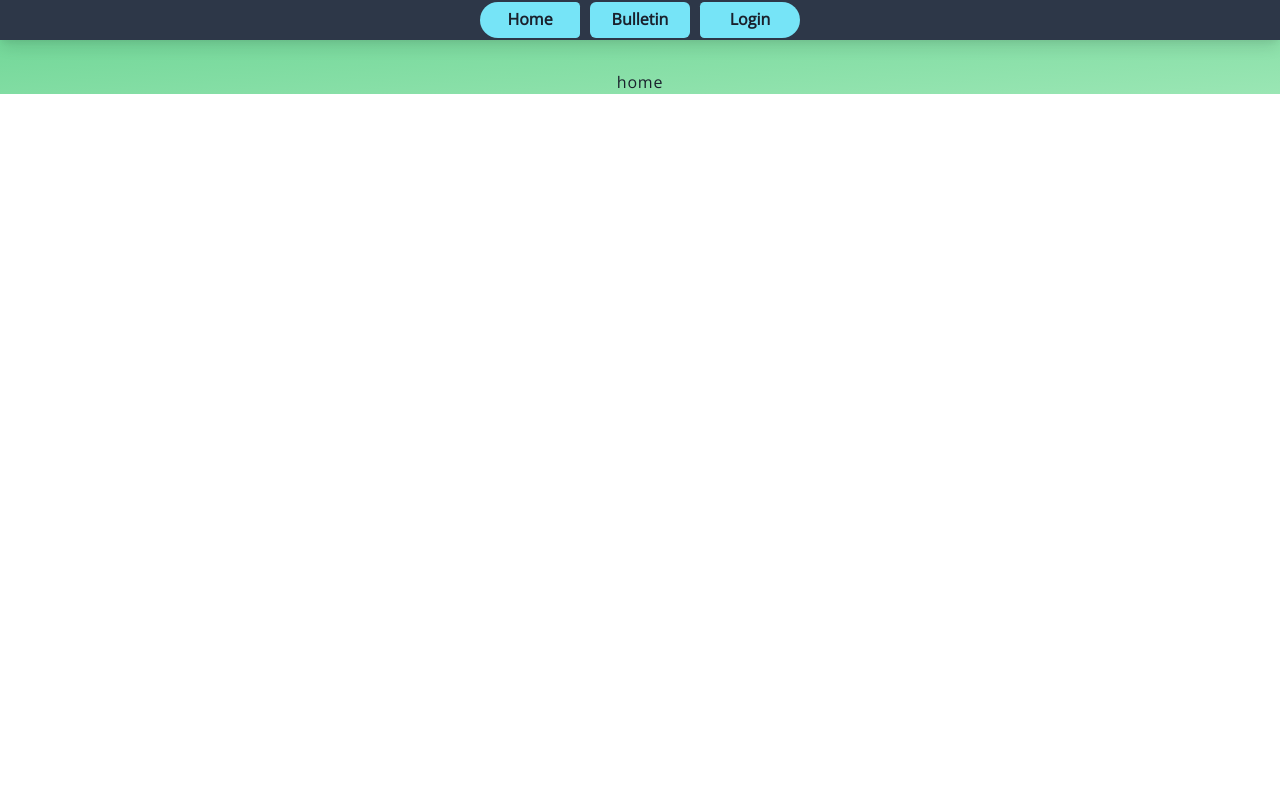
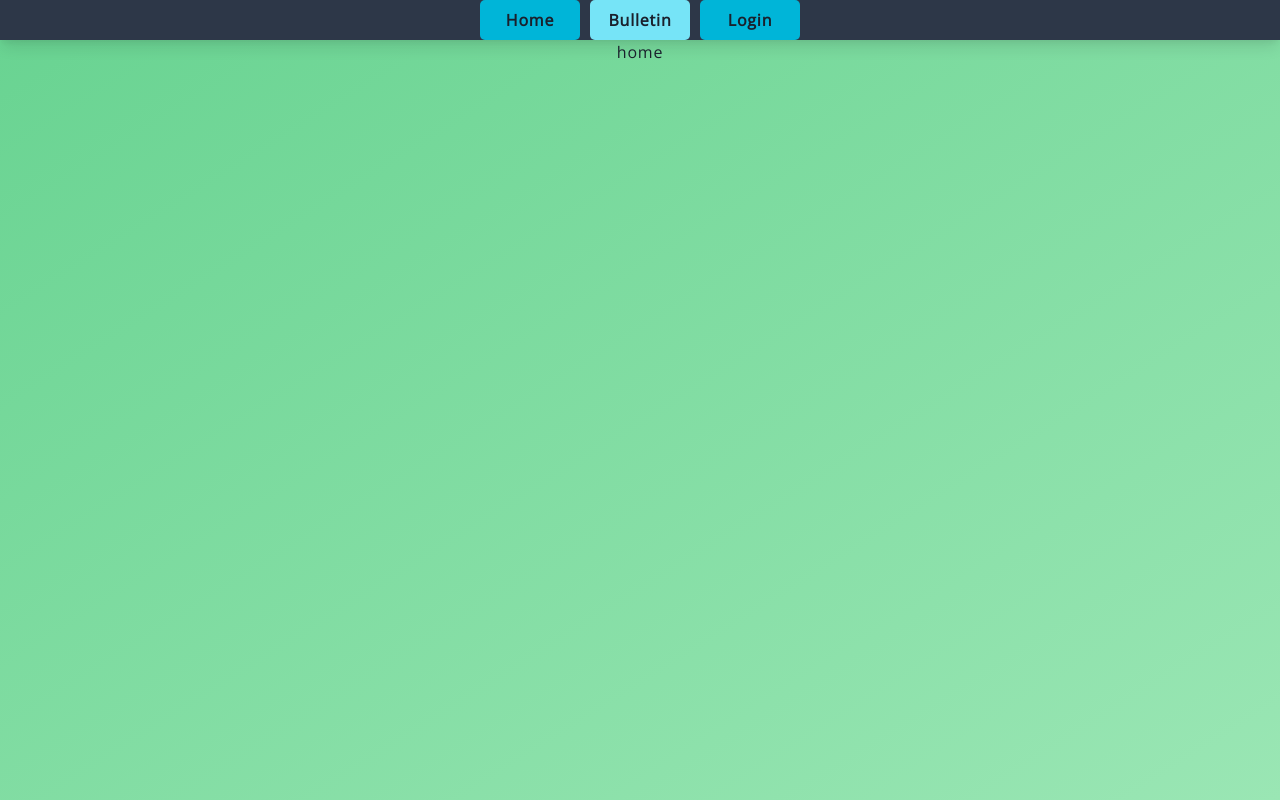
Before and after one commit to airincs/town-crossing-dev, a React (Create React App) app in the folder client/: page / in a window 1280 px wide. Built offline with nearby package versions, Linux system fonts and the light colour scheme.

Commit message:
Added framer motion and CSS work

```diff
--- a/client/src/components/Bulletin/Bulletin.tsx
+++ b/client/src/components/Bulletin/Bulletin.tsx
@@ -12,7 +12,6 @@ import {
 } from "@chakra-ui/react";
 import NoteForm from "../NoteForm/NoteForm";
 import Note from "./Note/Note";
-import { motion, LazyMotion, domAnimation, m } from "framer-motion";
 
 const Bulletin: FC = () => {
   const notes = useSelector((state: any) => state.notes);
@@ -24,40 +23,35 @@ const Bulletin: FC = () => {
   }, [notes]);
 
   return (
-    <Flex justify={"space-between"} w={"80vw"}>
     <Flex
       direction={"column"}
       align={"center"}
-        justify={"space-between"}
-        width={"40vw"}
-        bg={"blackAlpha.400"}
-      >
-        <Flex>
-          <FormControl></FormControl>
-        </Flex>
-        <NoteForm />
-      </Flex>
-      <Flex
-        direction={"column"}
-        align={"center"}
-        width={"60vw"}
+      width={{ base: "100vw", md: "80vw" }}
       bg={"whiteAlpha.300"}
     >
-        <Text>Bulletin</Text>
       <Flex
         direction={"column"}
         overflowY={"scroll"}
-          width={"90%"}
+        width={{ base: "100%", md: "90%" }}
         align={"center"}
         maxH={"80vh"}
+        paddingTop={"30px"}
+        paddingBottom={"30px"}
+        marginTop={"5px"}
+        marginBottom={"5px"}
       >
         {searchedNotes.map((note: any) => (
-            <Box key={note._id} shadow={"2xl"}>
+          <Box
+            key={note._id}
+            shadow={"2xl"}
+            paddingTop={{ base: "0px", md: "10px" }}
+            paddingBottom={{ base: "0px", md: "10px" }}
+          >
             <Note note={note} />
           </Box>
         ))}
       </Flex>
-      </Flex>
+      <NoteForm />
     </Flex>
   );
 };
--- a/client/src/components/Bulletin/Note/Note.tsx
+++ b/client/src/components/Bulletin/Note/Note.tsx
@@ -1,4 +1,4 @@
-import React, { FC } from "react";
+import React, { FC, useRef } from "react";
 import {
   Box,
   Text,
@@ -8,6 +8,7 @@ import {
   Flex,
   chakra,
   BoxProps,
+  useMediaQuery,
 } from "@chakra-ui/react";
 import { deleteNote, loveNote } from "../../../actions/notes";
 import { useDispatch } from "react-redux";
@@ -24,6 +25,7 @@ const Note = ({ note }: AppProps) => {
   const MotionAvatar = motion<Omit<any, "transition">>(Avatar);
   const MotionFlex = motion<Omit<any, "transition">>(Flex);
   const FramerButton = chakra(motion.button);
+  const isSmall = useMediaQuery("(min-width: 480px)");
 
   const NotLoggedInAlert = () => {
     const toast = createStandaloneToast();
@@ -42,14 +44,17 @@ const Note = ({ note }: AppProps) => {
       rounded={"25px"}
       align={"center"}
       bg={note.color}
-      w={"500px"}
-      h={"150px"}
+      w={{ base: "350px", md: "500px" }}
+      h={{ base: "300px", md: "150px" }}
       marginBottom={"5px"}
       gap={"5px"}
       textAlign={"center"}
       color="black"
       whileHover={{ scale: 1.1 }}
       whileTap={{ scale: 1 }}
+      initial={{ opacity: 0.3 }}
+      whileInView={isSmall ? { opacity: 1, scale: 1.2 } : { opacity: 1 }}
+      viewport={isSmall ? { amount: "all" } : { amount: "some" }}
     >
       <Flex
         width={"30%"}
--- a/client/src/components/Header/Header.tsx
+++ b/client/src/components/Header/Header.tsx
@@ -1,15 +1,17 @@
 import React, { FC, useState, useEffect } from "react";
-import { Flex, Button, Avatar, Text } from "@chakra-ui/react";
+import { Flex, Button, Avatar, Text, Box } from "@chakra-ui/react";
 import { Link } from "react-router-dom";
 import { useDispatch } from "react-redux";
 import { useNavigate, useLocation } from "react-router-dom";
 import decode from "jwt-decode";
+import { motion } from "framer-motion";
 
 const Header: FC = () => {
   const [user, setUser] = useState<any>();
   const dispatch = useDispatch();
   const navigate = useNavigate();
   const location = useLocation();
+  const MotionFlex = motion<Omit<any, "transition">>(Flex);
 
   useEffect(() => {
     const value = localStorage.getItem("profile");
@@ -43,15 +45,37 @@ const Header: FC = () => {
       gap={"10px"}
       shadow={"lg"}
     >
-      <Button h={"90%"} roundedLeft={"25px"} w={"100px"} bg={"cyan.300"}>
-        <Link to="/">Home</Link>
-      </Button>
-      <Button h={"90%"} w={"100px"} bg={"cyan.300"}>
-        <Link to="/bulletin">Bulletin</Link>
-      </Button>
+      <Link to="/">
+        <MotionFlex
+          justify={"center"}
+          align={"center"}
+          height={"40px"}
+          rounded={"5px"}
+          w={"100px"}
+          bg={"cyan.500"}
+          whileHover={{ scale: 1.1 }}
+          whileTap={{ scale: 1.1 }}
+        >
+          <Text fontWeight={"bold"}>Home</Text>
+        </MotionFlex>
+      </Link>
+      <Link to="/bulletin">
+        <MotionFlex
+          justify={"center"}
+          align={"center"}
+          height={"40px"}
+          rounded={"5px"}
+          w={"100px"}
+          bg={"cyan.300"}
+          whileHover={{ scale: 1.1 }}
+          whileTap={{ scale: 1.1 }}
+        >
+          <Text fontWeight={"bold"}>Bulletin</Text>
+        </MotionFlex>
+      </Link>
       {user ? (
         <>
-          <Flex direction={"column"} w={"100px"} align={"center"}>
+          <Flex w={"100px"} align={"center"} mr={"30px"} ml={"auto"}>
             <Avatar
               bg={"transparent"}
               size={"md"}
@@ -60,14 +84,36 @@ const Header: FC = () => {
             />
             <Text fontSize={"xs"}>{user.result.username}</Text>
           </Flex>
-          <Button h={"90px"} onClick={logout} bg={"cyan.300"} w={"100px"}>
-            Logout
-          </Button>{" "}
+          <MotionFlex
+            justify={"center"}
+            align={"center"}
+            height={"40px"}
+            rounded={"5px"}
+            w={"100px"}
+            bg={"cyan.500"}
+            onClick={logout}
+            mr={"30px"}
+            whileHover={{ scale: 1.1 }}
+            whileTap={{ scale: 1.1 }}
+          >
+            <Text fontWeight={"bold"}>Logout</Text>
+          </MotionFlex>
         </>
       ) : (
-        <Button h={"90%"} roundedRight={"25px"} w={"100px"} bg={"cyan.300"}>
-          <Link to="/login">Login</Link>
-        </Button>
+        <Link to="/login">
+          <MotionFlex
+            justify={"center"}
+            align={"center"}
+            height={"40px"}
+            rounded={"5px"}
+            w={"100px"}
+            bg={"cyan.500"}
+            whileHover={{ scale: 1.1 }}
+            whileTap={{ scale: 1.1 }}
+          >
+            <Text fontWeight={"bold"}>Login</Text>
+          </MotionFlex>
+        </Link>
       )}
     </Flex>
   );
--- a/client/src/components/NoteForm/NoteForm.tsx
+++ b/client/src/components/NoteForm/NoteForm.tsx
@@ -78,7 +78,7 @@ const NoteForm = () => {
 
   return (
     <>
-      <Button color={"black"} bg={"cyan.300"} onClick={onOpen}>
+      <Button color={"black"} bg={"cyan.300"} onClick={onOpen} w={"50%"}>
         Post a Note!
       </Button>
       <Drawer
--- a/client/src/pages/BulletinPage.tsx
+++ b/client/src/pages/BulletinPage.tsx
@@ -1,5 +1,5 @@
 import React, { FC, useEffect } from "react";
-import { Container, Flex, Box } from "@chakra-ui/react";
+import { Container, Flex, Box, Text } from "@chakra-ui/react";
 import { useDispatch } from "react-redux";
 import { getNotes } from "../actions/notes";
 import Bulletin from "../components/Bulletin/Bulletin";
@@ -26,6 +26,7 @@ const BulletinPage: FC = () => {
         shadow={"dark-lg"}
         color={"white"}
       >
+        <Text fontSize={"2xl"}>Bulletin</Text>
         <Flex direction={"column"}>
           <Bulletin />
         </Flex>
--- a/client/src/pages/Home.tsx
+++ b/client/src/pages/Home.tsx
@@ -8,7 +8,7 @@ const Home: FC = () => {
   const user = JSON.parse(localStorage.getItem("profile")!);
 
   return (
-    <Flex direction={"column"} align={"center"} mt={"30px"}>
+    <Flex direction={"column"} align={"center"} h={"95vh"}>
       home
     </Flex>
   );
```
Lines whose indentation alone changed are shown as unchanged.
